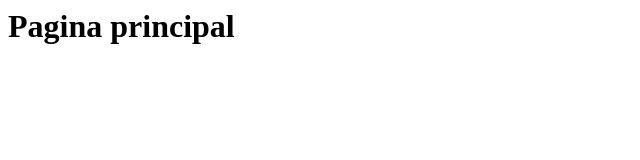
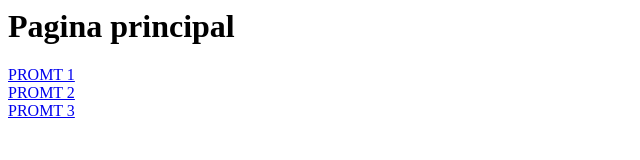
Before and after one commit to mariaramirez03est-crypto/Actividad-imagenes-con-IA, a plain HTML site: page index.html in a window 1280 px wide. Shown: the whole page, without its empty margins (0-640 px from the left). Drawn offline with Linux system fonts and the light colour scheme.

Commit message:
Update index.html

```diff
--- a/index.html
+++ b/index.html
@@ -8,7 +8,9 @@
 
 
     <h1>Pagina principal</h1>
-
+<a href ="PROMT 1.html">PROMT 1</a><br>
+<a href ="PROMT 2.html">PROMT 2</a><br>
+<a href ="PROMT 3.html">PROMT 3</a><br>
 
 </body>
 
```
